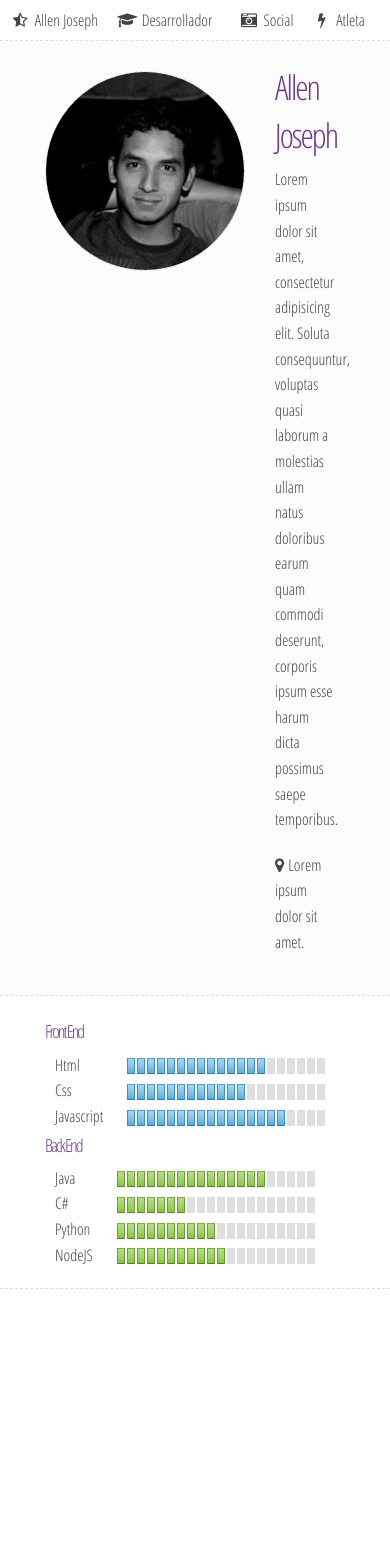
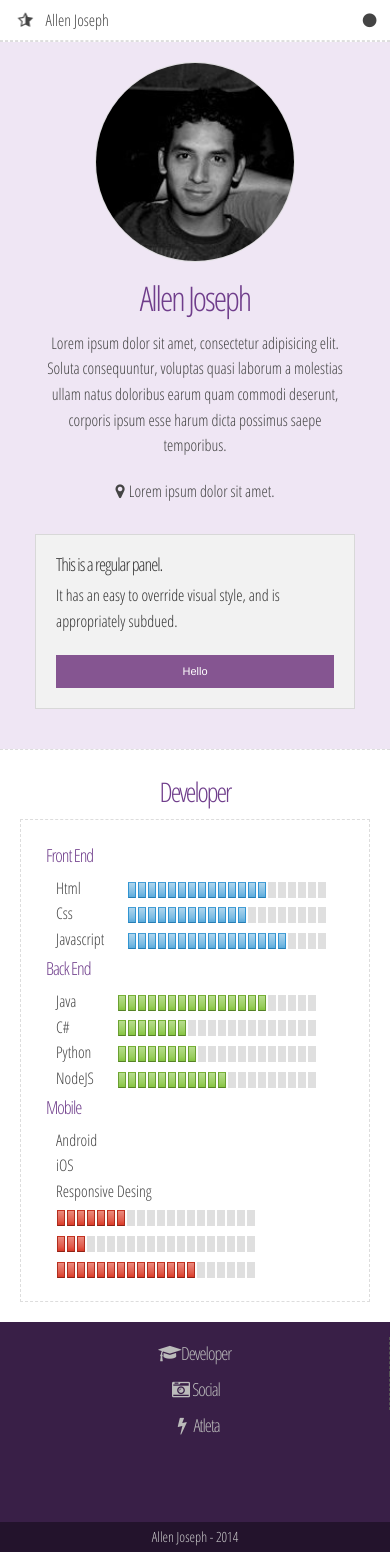
Before and after one commit to allenjoseph/AllenJoseph, a website: page views/index.html in a window 390 px wide. Before the commit the page ends 1289 px from the top, so only its background shows below. Drawn offline with Linux system fonts and the light colour scheme; files that its build step writes are made by us from their sources; files whose address does not match are found by name.

Commit message:
update App

```diff
--- a/public/css/allenjoseph.css
+++ b/public/css/allenjoseph.css
@@ -7,12 +7,16 @@ body {
 	font-family: 'Open Sans Condensed', sans-serif;
 }
 
-h1, h2, h3, h4, h5, h6 {
+h1, h2, h3 {
 	font-family: inherit !important;
 	font-weight: 500;
 	letter-spacing: -2px;
 }
-
+h4, h5, h6 {
+	font-family: inherit !important;
+	font-weight: 500;
+	letter-spacing: -1px;
+}
 hr {
 	border-style: dashed;
 	margin: 0px;
@@ -38,28 +42,31 @@ nav ul.nav-right {
 }
 
 nav ul li {
+	cursor: pointer;
 	display: inline-block;
+	line-height: 40px;
 	padding-right: 15px;
-	line-height: 40px;
 }
 
-nav li {
-	cursor: pointer;
-}
-
-nav li i {
-	-webkit-transition: all 0.8s linear;
+nav ul li i {
+	margin-right: 5px;
+	-webkit-transition: all 0.3s linear;
 	transition: all 0.3s linear;
 }
 
-nav li:hover i {
+nav ul li:hover i.nav-icon {
 	-webkit-transform: rotateY(180deg);
 	transform: rotateY(180deg);
 }
 
+nav ul li i.nav-mobile-link,
+nav ul li i.nav-mobile-close{
+	display: none;
+}
+
 /*--------------------------------------------------------*/
 header {
-	background: #fcfcfc;
+	background: #efe6f4;
 	padding: 20px;
 	overflow:auto;
 }
@@ -72,7 +79,7 @@ header figure {
 header figure img{
 	height: 200px;
 	width: 200px;
-	border: 1px dashed #ddd;
+	border: 1px solid #ddd;
 	border-radius: 50%;
 	-webkit-border-radius: 50%;
 	box-sizing: border-box;
@@ -80,16 +87,31 @@ header figure img{
 
 header ul {
 	margin: 0px;
-	padding: 0px 20px;
+	list-style: none;
+}
+
+header .header-info {
 	margin-left: 220px;
-	list-style: none;
+	padding: 10px;
 }
 
 /*--------------------------------------------------------*/
 section {
 	padding: 20px;
 	overflow: auto;
+	min-height: 400px;
 }
+
+section > h2 {
+	text-align: center;
+}
+
+section > div {
+	border: 1px dashed #ddd;
+	overflow: auto;
+	padding: 20px 0px;
+}
+
 .statistic-box {
 	display: inline-block;
 	vertical-align: top;
@@ -153,3 +175,85 @@ section {
 	background-image: -o-linear-gradient(top, #b7dc8e, #99ce5f 70%, #85c440);
 	background-image: linear-gradient(to bottom, #b7dc8e, #99ce5f 70%, #85c440);
 }
+
+/*--------------------------------------------------------*/
+footer {
+}
+
+footer .footer-content{
+	background: #391f47;
+	min-height: 200px;
+	padding: 15px 0px;
+}
+
+footer .footer-content .footer-box{
+	border-right: 1px dashed #555;
+}
+footer .footer-content .footer-box:last-child{
+	border-right: none;
+}
+
+footer .footer-content h5{
+	color: #bbb;
+	text-align: center;
+}
+
+footer .footer-copyright{
+	background: #23132c;
+	height: 30px;
+}
+
+footer .footer-copyright label{
+	color: #ccc;
+	font-size: 14px;
+	line-height: 30px;
+	text-align: center;
+}
+
+/*--------------------------------------------------------*/
+@media only screen and (max-width: 40em) {
+	nav {
+		height: auto;
+	}
+	nav ul {
+		position: relative;
+	}
+	nav ul.nav-left {
+		left: auto;
+	}
+	nav ul.nav-right {
+		right: auto;
+		display: none;
+	}
+	nav ul li{
+		display: block;
+		padding-left: 15px;
+		border-bottom: 1px dashed #dfdfdf;
+	}
+	nav ul li i{
+		margin-right: 10px;
+	}
+	nav ul li i.nav-mobile-link{
+		display: inline-block;
+		margin: 12px 0px 0px;
+		position: absolute;
+		right: 10px;
+	}
+	nav ul li i.nav-mobile-close{
+		display: none;
+		margin: 12px 0px 0px;
+		position: absolute;
+		right: 10px;
+	}
+
+	header figure {
+		margin: 0px;
+		text-align: center;
+		width: 100%;
+	}
+	header .header-info {
+		clear: both;
+		margin: 0;
+		text-align: center;
+	}
+}
--- a/public/js/allenjoseph.js
+++ b/public/js/allenjoseph.js
@@ -18,4 +18,18 @@ $(document).ready(function(){
 			}
 		});
 	})
+
+	$('.nav-mobile-link').on('click', function(){
+		$(this).hide(function(){
+			$('.nav-mobile-close').css('display','inline-block');
+			$('.nav-right').show();
+		});
+	});
+
+	$('.nav-mobile-close').on('click', function(){
+		$(this).hide(function(){
+			$('.nav-mobile-link').css('display','inline-block');
+			$('.nav-right').hide();
+		});
+	});
 });
--- a/views/index.html
+++ b/views/index.html
@@ -13,24 +13,25 @@
   <body>
     <nav>
       <ul class="nav-left">
-        <li class="nav-link-home"><i class="fa fa-star-half-o fa-fw"></i>&nbsp;Allen Joseph</li>
+        <li class="nav-link-home">
+          <i class="fa fa-star-half-o fa-fw nav-icon"></i>Allen Joseph<i class="fa fa-circle fa-fw nav-mobile-link"></i><i class="fa fa-circle-o fa-fw nav-mobile-close"></i>
+        </li>
       </ul>
       <ul class="nav-right">
-        <li><i class="fa fa-graduation-cap fa-fw"></i>&nbsp;Desarrollador&nbsp;&nbsp;</li>
-        <li><i class="fa fa-camera-retro fa-fw"></i>&nbsp;Social</li>
-        <li><i class="fa fa-bolt fa-fw"></i>&nbsp;Atleta</li>
+        <li><i class="fa fa-graduation-cap fa-fw nav-icon"></i>Developer</li>
+        <li><i class="fa fa-camera-retro fa-fw nav-icon"></i>Social</li>
+        <li><i class="fa fa-bolt fa-fw nav-icon"></i>Atleta</li>
       </ul>
     </nav>
     <hr/>
     <header>
-      <div class="large-9 medium-9 columns">
+      <div class="large-9 medium-8 columns">
         <figure>
           <img src="img/social2.jpg" alt="Allen Joseph Developer">
         </figure>
+        <div class="header-info">
+          <h1>Allen Joseph</h1>
           <ul>
-          <li>
-            <h1>Allen Joseph</h1>
-          </li>
             <li>
               <p>Lorem ipsum dolor sit amet, consectetur adipisicing elit. Soluta consequuntur, voluptas quasi laborum a molestias ullam natus doloribus earum quam commodi deserunt, corporis ipsum esse harum dicta possimus saepe temporibus.</p>
             </li>
@@ -39,13 +40,20 @@
             </li>
           </ul>
         </div>
-
-      <div class="large-3 medium-3 columns">
+      </div>
+      <div class="large-3 medium-4 columns">
+        <div class="panel">
+          <h5>This is a regular panel.</h5>
+          <p>It has an easy to override visual style, and is appropriately subdued.</p>
+          <button class="tiny expand">Hello</button>
+        </div>
       </div>
     </header>
     <hr/>
     <section>
-      <div class="large-12 columns">
+      <h2>Developer</h2>
+      <div data-equalizer>
+        <div class="large-4 columns" data-equalizer-watch>
           <div class="statistic-box">
             <h4 class="statistic-box-title">Front End</h4>
             <div>
@@ -63,6 +71,8 @@
               </ul>
             </div>
           </div>
+        </div>
+        <div class="large-4 columns" data-equalizer-watch>
           <div class="statistic-box">
             <h4 class="statistic-box-title">Back End</h4>
             <div>
@@ -77,15 +87,49 @@
               <ul>
                 <li class="statistic-box-percentage" data-percentage="75" data-color="green"></li>
                 <li class="statistic-box-percentage" data-percentage="35" data-color="green"></li>
-              <li class="statistic-box-percentage" data-percentage="50" data-color="green"></li>
+                <li class="statistic-box-percentage" data-percentage="40" data-color="green"></li>
                 <li class="statistic-box-percentage" data-percentage="55" data-color="green"></li>
               </ul>
             </div>
           </div>
         </div>
+        <div class="large-4 columns" data-equalizer-watch>
+          <div class="statistic-box">
+            <h4 class="statistic-box-title">Mobile</h4>
+            <div>
+              <ul>
+                <li class="statistic-box-category">Android</li>
+                <li class="statistic-box-category">iOS</li>
+                <li class="statistic-box-category">Responsive Desing</li>
+              </ul>
+            </div>
+            <div>
+              <ul>
+                <li class="statistic-box-percentage" data-percentage="35" data-color="red"></li>
+                <li class="statistic-box-percentage" data-percentage="15" data-color="red"></li>
+                <li class="statistic-box-percentage" data-percentage="70" data-color="red"></li>
+              </ul>
+            </div>
+          </div>
+        </div>
+      </div>
     </section>
-    <hr/>
-    <footer></footer>
+    <footer>
+      <div class="footer-content">
+        <div class="large-4 columns footer-box">
+          <h5><i class="fa fa-graduation-cap fa-fw"></i>Developer</h5>
+        </div>
+        <div class="large-4 columns footer-box">
+          <h5><i class="fa fa-camera-retro fa-fw"></i>Social</h5>
+        </div>
+        <div class="large-4 columns footer-box">
+          <h5><i class="fa fa-bolt fa-fw"></i>Atleta</h5>
+        </div>
+      </div>
+      <div class="footer-copyright">
+        <label>Allen Joseph - 2014</label>
+      </div>
+    </footer>
     <script src="js/vendor/jquery.js"></script>
     <script src="js/foundation.min.js"></script>
     <script src="js/allenjoseph.js"></script>
```
Lines whose indentation alone changed are shown as unchanged.
